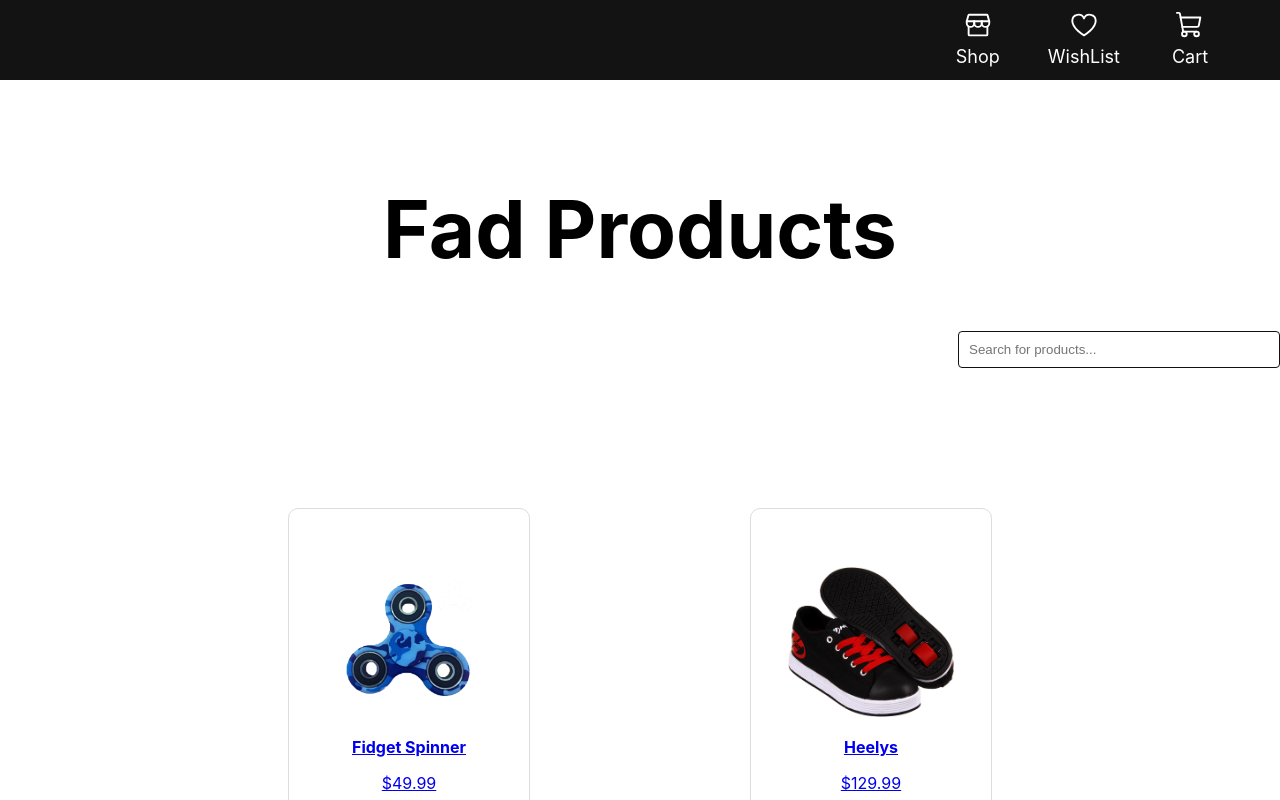
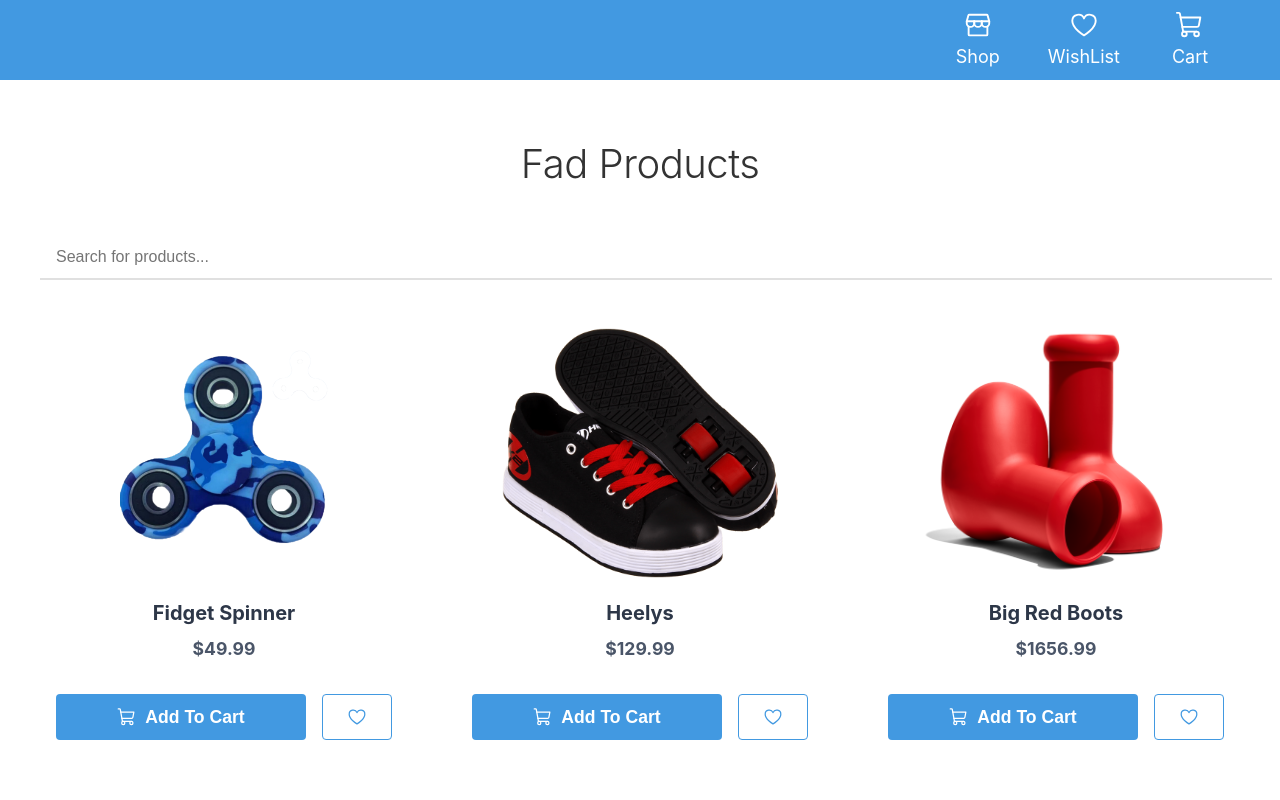
Before and after one commit to PrinceKarma/fad-products-v5, a React (Create React App) app: page / in a window 1280 px wide. Shown: the top 800 px of the page. Built offline with nearby package versions, Linux system fonts and the light colour scheme.

Commit message:
Updated shop page and navbar styling

```diff
--- a/src/components/navbar.css
+++ b/src/components/navbar.css
@@ -1,7 +1,7 @@
 .navbar {
   width: 100%;
   height: 80px;
-  background-color: rgb(19, 19, 19);
+  background-color: #4299E1;
   display: flex;
   justify-content: flex-end;
   align-items: center;
--- a/src/pages/shop/product-card.jsx
+++ b/src/pages/shop/product-card.jsx
@@ -1,7 +1,7 @@
 import React, { useContext } from "react";
 import { Link } from "react-router-dom";
 import { ShopContext } from "../../context/shop-context";
-import { Heart } from 'phosphor-react';
+import { Heart, ShoppingCart } from 'phosphor-react';
 
 export const Product = (props) => {
   const { id, productName, price, productImage } = props.data;
@@ -15,22 +15,26 @@
       <Link to={`/product/${id}`}>
         <img src={productImage} alt={productName} />
         <div className="description">
-          <p><b>{productName}</b></p>
-          <p>${price}</p>
+          <p>{productName}</p>
+          <p>${price.toFixed(2)}</p>
         </div>
       </Link>
-      <span className="productActions">
+      <div className="productActions">
         <button className="addToCartBttn" onClick={() => addToCart(id)}>
+          <ShoppingCart size={20} style={{marginRight: '0.5rem'}} />
           Add To Cart {cartProductCount > 0 && <> ({cartProductCount})</>}
         </button>
         <button
           className="addToWishListBttn"
           onClick={() => isInWishlist ? removeFromWishList(id) : addToWishList(id)}
-          style={{ color: isInWishlist ? 'red' : 'black' }}
         >
-          <Heart weight="fill" />
+          <Heart
+            size={20}
+            weight={isInWishlist ? "fill" : "regular"}
+            color={isInWishlist ? 'red' : '#4299E1'}
+          />
         </button>
-      </span>
+      </div>
     </div>
   );
 };
--- a/src/pages/shop/shop.css
+++ b/src/pages/shop/shop.css
@@ -1,135 +1,149 @@
-.shopTitle {
-  margin-top: 100px;
-  text-align: center;
-  font-size: 40px;
+/* General styles */
+body {
+  font-family: 'Inter', 'Helvetica', 'Arial', sans-serif;
+  background-color: #ffffff;
+  color: #333333;
 }
 
-.products {
-  width: 100%;
-  height: auto;
-  display: grid;
-  grid-template-columns: 1fr 1fr 1fr;
-  place-items: center;
+.shop {
+  max-width: 1200px;
+  margin: 0 auto;
+  padding: 2rem;
 }
 
+/* Shop title */
+.shopTitle {
+  text-align: center;
+  margin-bottom: 3rem;
+}
+
+.shopTitle h1 {
+  font-size: 2.5rem;
+  color: #333333;
+  font-weight: 300;
+  letter-spacing: -0.5px;
+}
+
+/* Search bar */
+.searchBar {
+  margin-bottom: 3rem;
+}
+
+.searchBar input {
+  width: 100%;
+  padding: 0.75rem 1rem;
+  font-size: 1rem;
+  border: none;
+  border-bottom: 2px solid #e0e0e0;
+  transition: all 0.3s ease;
+  background-color: transparent;
+}
+
+.searchBar input:focus {
+  outline: none;
+  border-bottom-color: #333333;
+}
+
+/* Products grid */
+.products {
+  display: grid;
+  grid-template-columns: repeat(auto-fill, minmax(300px, 1fr));
+  gap: 3rem;
+}
+
+/* Product card */
 .product {
-  border-radius: 15px;
-  width: 300px;
-  height: 350px;
-  margin: 100px;
+  background-color: #ffffff;
+  border: none;
+  transition: all 0.3s ease;
   display: flex;
   flex-direction: column;
-  justify-content: center;
-  align-items: center;
-}
-
-.product img {
-  /* width: 400px; */
-  height: 100%;
-  width: 100%;
-}
-
-.product .description {
-  text-align: center;
 }
 
 .product:hover {
-  transition: 0.3s ease-in;
-  cursor: pointer;
-}
-
-.addToCartBttn {
-  background-color: transparent;
-  border: 2px solid rgb(19, 19, 19);
-  /* min-width: 100px; */
-  width: 80%;
-  padding-left: 10px;
-  padding-right: 10px;
-  padding-top: 5px;
-  padding-bottom: 5px;
-  border-radius: 15px;
-}
-
-.addToCartBttn:hover {
-  background-color: rgba(19, 19, 19, 0.1);
-  cursor: pointer;
-}
-
-.addToWishListBttn {
-  background-color: transparent;
-  border: 2px solid rgb(19, 19, 19);
-
-  width: 20%;
-  padding-left: 10px;
-  padding-right: 10px;
-  padding-top: 5px;
-  padding-bottom: 5px;
-  border-radius: 15px;
-}
-
-
-
-.addToWishListBttn:hover {
-  background-color: rgba(19, 19, 19, 0.1);
-  transition: 0.3s ease-in;
-  cursor: pointer;
-}
-
-.productActions {
-  width: 100%;
-  min-width: 100px;
-}
-
-/*Search Bar*/
-.shopTitle {
-  text-align: center;
-  margin-bottom: 20px;
-}
-
-.searchBar {
-  margin-bottom: 20px;
-  display: flex;
-  justify-content: flex-end; /* aligns the search bar to the right */
-}
-
-.searchBar input {
-  max-width: 300px; /* controls the width of the input box */
-  width: 100%; /* ensures the input takes up the max width but no more */
-  padding: 8px; /* optional: adds padding for better appearance */
-  border: 1px solid #121111; /* optional: gives the input a border */
-  border-radius: 4px; /* optional: rounds the corners of the input */
-}
-.products {
-  display: flex;
-  flex-wrap: wrap;
-  gap: 20px;
-  justify-content: center;
-}
-
-.product {
-  border: 1px solid #ddd;
-  padding: 20px;
-  border-radius: 10px;
-  text-align: center;
-  width: 200px;
+  transform: translateY(-5px);
 }
 
 .product img {
   width: 100%;
-  height: 150px;
+  height: 250px;
   object-fit: contain;
+  border-radius: 8px;
 }
 
-.productDetails {
-  margin-top: 10px;
+.product .description {
+  padding: 1rem 0;
+  flex-grow: 1;
 }
 
-.productDetails h2 {
-  font-size: 18px;
-  margin-bottom: 10px;
+.product .description p {
+  margin: 0;
+  line-height: 1.5;
 }
 
-.productDetails p {
-  font-size: 16px;
+.product .description p:first-child {
+  font-size: 1.25rem;
   font-weight: bold;
+  color: #2D3748;
+  margin-bottom: 0.5rem;
 }
+
+.product .description p:last-child {
+  font-size: 1.1rem;
+  font-weight: bold;
+  color: #4A5568;
+}
+
+.product a {
+  text-decoration: none;
+  color: inherit;
+}
+
+/* Product actions */
+.productActions {
+  display: flex;
+  padding: 1rem;
+  gap: 1rem;
+}
+
+.addToCartBttn, .addToWishListBttn {
+  padding: 0.75rem 1.5rem;
+  font-size: 1.1rem;
+  font-weight: bold;
+  border: none;
+  border-radius: 4px;
+  cursor: pointer;
+  transition: all 0.3s ease;
+  display: flex;
+  align-items: center;
+  justify-content: center;
+}
+
+.addToCartBttn {
+  background-color: #4299E1;
+  color: #FFFFFF;
+  flex-grow: 1;
+}
+
+.addToCartBttn:hover {
+  background-color: #3182CE;
+}
+
+.addToWishListBttn {
+  background-color: #FFFFFF;
+  color: #4299E1;
+  border: 1px solid #4299E1;
+}
+
+.addToWishListBttn:hover {
+  background-color: #EBF8FF;
+}
+
+/* No results message */
+.noResults {
+  text-align: center;
+  font-size: 1.1rem;
+  color: #666666;
+  margin-top: 3rem;
+  grid-column: 1 / -1;
+}
--- a/src/pages/shop/shop.jsx
+++ b/src/pages/shop/shop.jsx
@@ -1,6 +1,6 @@
 import React, { useState } from "react";
-import { PRODUCTS } from "../../products"; // Assuming your products are imported from here
-import { Product } from "./product-card"; // Assuming Product is the component for each product
+import { PRODUCTS } from "../../products";
+import { Product } from "./product-card";
 import "./shop.css";
 
 export const Shop = () => {
@@ -12,7 +12,6 @@
     setSearchTerm(event.target.value);
   };
 
-  // Filter products based on the search term
   const filteredProducts = PRODUCTS.filter((product) =>
     product.productName.toLowerCase().includes(searchTerm.toLowerCase())
   );
@@ -30,7 +29,6 @@
           placeholder="Search for products..."
           value={searchTerm}
           onChange={handleSearch}
-          style={{ padding: "10px", width: "100%", marginBottom: "20px" }}
         />
       </div>
 
@@ -42,7 +40,7 @@
           ))
         ) : (
           <div className="noResults">
-            <p>No products found. Please try searching again.</p>
+            <p>No products found. Please try a different search term.</p>
           </div>
         )}
       </div>
--- a/src/products.js
+++ b/src/products.js
@@ -155,9 +155,9 @@
       productName: "Virtual Reality Headset",
       price: 834.99,
       productImage: images["vr_headset.png"],
-      description: "High-waisted, textured leggings popularized on social media for their flattering fit. Perfect for workouts or casual wear. Made famous by TikTok fitness influencers and viral challenges.",
+      description: "An immersive virtual reality headset that transports you into 3D worlds, perfect for gaming, virtual meetings, and interactive experiences. Popularized by gaming influencers and used at tech expos to showcase the latest VR advancements.",
       review_rating: 4.6,
       category: "Electronics",
-      featured_on: ["TikTok", "Instagram"]
-  }
+      featured_on: ["E3 Gaming Expo", "CES"]
+    }
 ]
```
